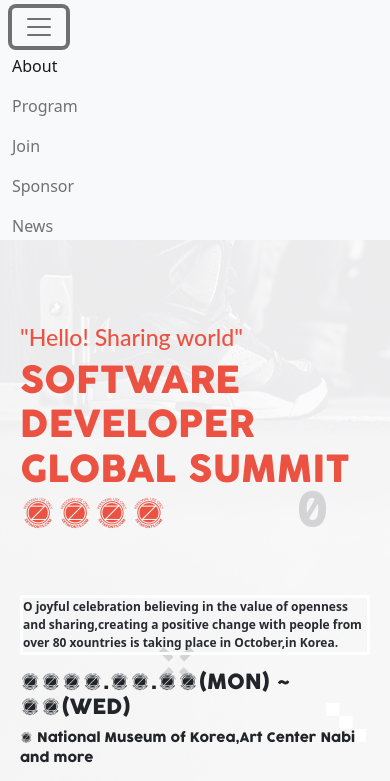
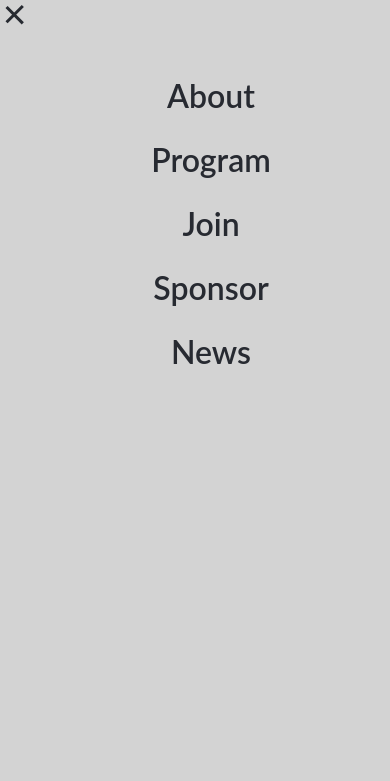
Before and after one commit to Donard97/First-Capstone-Project, a website: page index.html in a window 390 px wide. Both pictures are taken after a click on the button "hamburgermenu". Shown: the top 781 px of the page. Drawn offline with nearby package versions, Linux system fonts and the light colour scheme; a web font is replaced by a local one.

Commit message:
Add mobile menu

```diff
--- a/css/style.css
+++ b/css/style.css
@@ -2,6 +2,116 @@
   margin: 0;
   padding: 0;
   font-family: "lato", sans-serif;
+}
+
+.hamburger {
+  position: relative;
+  display: block;
+  width: 35px;
+  height: 35px;
+  cursor: pointer;
+  appearance: none;
+  background: none;
+  outline: none;
+  border: none;
+  z-index: 99;
+}
+
+.hamburger .bar {
+  width: 100%;
+  content: "";
+  display: block;
+  height: 3px;
+  background-color: #272a31;
+  margin: 6px 0;
+  transition: 0.4s;
+}
+
+.hamburger::after {
+  width: 100%;
+  content: "";
+  display: block;
+  height: 3px;
+  background-color: #272a31;
+  margin: 6px 0;
+  transition: 0.4s;
+}
+
+.hamburger::before {
+  width: 100%;
+  content: "";
+  display: block;
+  height: 3px;
+  background-color: #272a31;
+  margin: 6px 0;
+  transition: 0.4s;
+}
+
+.hamburger.is-active::before {
+  transform: rotate(-45deg) translate(-6px, 2px);
+}
+
+.hamburger.is-active::after {
+  transform: rotate(45deg) translate(-10px, -6px);
+}
+
+.hamburger.is-active .bar {
+  opacity: 0;
+}
+
+.mobile-nav {
+  position: fixed;
+  display: block;
+  top: 0;
+  left: 100%;
+  min-height: 100vh;
+  z-index: 98;
+  background-color: #d3d3d3;
+  margin-top: 60px;
+  height: 3px;
+}
+
+ul {
+  text-decoration: none;
+  list-style: none;
+  text-align: center;
+}
+
+.mobile-nav ul {
+  display: block;
+  width: 100%;
+  font-size: 32px;
+  line-height: 44px;
+  font-weight: 600;
+  transition: 0.4s;
+  margin: 0;
+  margin-top: 4rem;
+}
+
+.mobile-nav ul li {
+  padding: 10px 0;
+}
+
+.mobile-nav ul li a {
+  text-decoration: none;
+  color: #272a31;
+  font-family: "lato", sans-serif;
+}
+
+.mobile-nav.is-active {
+  left: 0;
+  width: 100%;
+  margin-top: 0;
+}
+
+@media (min-width: 768px) {
+  .mobile-nav {
+    display: none;
+  }
+
+  .hamburger {
+    display: none;
+  }
 }
 
 @font-face {
@@ -39,7 +149,7 @@
 
   .top-bar-section .top-bar-container .top-bar li h4 {
     font-size: 1rem;
-    color:#272a31
+    color: #272a31;
   }
 }
 
@@ -93,21 +203,18 @@
   font-weight: 600;
   margin-top: 58px;
   border: 3px solid white;
-  color:#272a31
-
-
+  color: #272a31;
 }
 
 .first-section .first-section-container .event-details {
   font-size: 13px;
   font-weight: 500;
-  font-family: 'Cocogoose';
+  font-family: "Cocogoose";
 }
-
 
 .first-section .first-section-container h1 {
   font-size: 37px;
-  font-family: 'Cocogoose';
+  font-family: "Cocogoose";
   color: #ec5242;
 }
 
@@ -140,7 +247,7 @@
   padding: 30px;
 }
 
-.second-section .second-section-container  .program-list {
+.second-section .second-section-container .program-list {
   display: grid;
   grid-gap: 10px;
   padding: 10px;
@@ -170,8 +277,7 @@
 .second-section .second-section-container .program-list .second-block h2,
 .second-section .second-section-container .program-list .third-block h2,
 .second-section .second-section-container .program-list .fourth-block h2,
-.second-section .second-section-container .program-list .fifth-block h2
-{
+.second-section .second-section-container .program-list .fifth-block h2 {
   display: flex;
   justify-content: center;
   align-items: center;
@@ -179,7 +285,12 @@
   padding: 0 20px 0 10px;
 }
 
-.second-section .second-section-container .program-list .flex-box .button-container .btn-primary {
+.second-section
+  .second-section-container
+  .program-list
+  .flex-box
+  .button-container
+  .btn-primary {
   padding: 10px;
 }
 
@@ -197,7 +308,7 @@
   border: none;
   border-radius: unset;
   font-size: 14px;
-  font-family: 'Circular-Loom';
+  font-family: "Circular-Loom";
   margin: 2rem 3.8rem;
   width: 262px;
 }
@@ -222,16 +333,14 @@
 .section-speakers-heading {
   text-align: center;
   padding: 20px;
-
 }
 .section-speakers-heading h2 {
   font-family: "lato", sans-serif;
   font-weight: 600;
-
 }
 
 .section-speakers-heading h2 span {
-  border-bottom: 3px solid #ec5242 ;
+  border-bottom: 3px solid #ec5242;
   padding-bottom: 10px;
 }
 
@@ -251,13 +360,12 @@
   color: #272a31;
 }
 
-
 .speaker-section .speaker-details .speaker-designation {
   font-size: 10px;
   font-style: italic;
   color: #ec5242;
   margin-bottom: -13px;
-  font-family: 'Cocogoose';
+  font-family: "Cocogoose";
 }
 
 .speaker-section .speaker-details .dots {
@@ -265,7 +373,7 @@
 }
 
 .speaker-section .speaker-details .speaker-history {
-  font-size: 9px ;
+  font-size: 9px;
   margin-bottom: 0;
 }
 
@@ -278,27 +386,25 @@
 }
 
 .partners-section .partners-heading {
-  padding : 30px;
+  padding: 30px;
 }
 
 .partners-section .partners-heading span {
-  border-bottom: 2px solid  #ec5242;
+  border-bottom: 2px solid #ec5242;
   padding-bottom: 5px;
 }
 
 .partners-section .partners-heading strong {
   font-weight: 500;
-
 }
 
 .partners-section .partners-flex {
   display: flex;
   flex-wrap: wrap;
   justify-content: center;
-
 }
 
-.partners-section .partners-flex img{
+.partners-section .partners-flex img {
   width: 100px;
   margin: 10px;
 }
@@ -314,12 +420,12 @@
   padding: 20px;
   font-size: 25px;
   font-weight: 600;
-  font-family: 'Cocogoose';
+  font-family: "Cocogoose";
 }
 
 .footer-flex .footer-logo a {
   text-decoration: none;
-  color:#272a31 ;
+  color: #272a31;
 }
 
 .footer-flex .copyright {
@@ -339,7 +445,7 @@
   text-align: center;
   background: white;
   font-size: 9px;
-  font-family: 'COCOGOOSE';
+  font-family: "COCOGOOSE";
   color: #272a31;
   line-height: 20px;
 }
@@ -397,18 +503,16 @@
   font-size: 11px;
   margin: 30px 20px;
   font-weight: 500;
-  font-family: 'Lato', sans-serif;
+  font-family: "Lato", sans-serif;
   line-height: 20px;
 }
 
 .events .first-event {
   width: 100%;
   padding: 20px 20px 10px 20px;
-
 }
 
 .events .second-event {
   width: 100%;
   padding: 10px 20px 20px 20px;
-
 }
--- a/index.html
+++ b/index.html
@@ -35,13 +35,21 @@
       </ul>
     </div>
   </div>
+  <button title="hamburgermenu" type="button" class="hamburger">
+    <span class="bar"></span>
+  </button>
+  <nav class="mobile-nav">
+    <ul>
+      <li><a href="pages/about.html">About</a></li>
+      <li><a href="#program">Program</a></li>
+      <li><a href="#join">Join</a></li>
+      <li><a href="#sponsor">Sponsor</a></li>
+      <li><a href="#news">News</a></li>
+    </ul>
+  </nav>
   <nav class="navbar navbar-expand-md navbar-light bg-light">
     <div class="container-fluid">
       <a class="navbar-brand" href="#">Logo</a>
-      <button class="navbar-toggler" type="button" data-bs-toggle="collapse" data-bs-target="#navbarSupportedContent"
-        aria-controls="navbarSupportedContent" aria-expanded="false" aria-label="Toggle navigation">
-        <span class="navbar-toggler-icon"></span>
-      </button>
       <div class="collapse navbar-collapse" id="navbarSupportedContent">
         <ul class="navbar-nav me-auto mb-2 mb-lg-0">
           <li class="nav-item">
@@ -190,6 +198,7 @@
     crossorigin="anonymous"></script>
   <script src="https://kit.fontawesome.com/c70d972411.js" crossorigin="anonymous"></script>
   <script src="js/script.js"></script>
+  <script src="js/menu.js"></script>
 </body>
 
 </html>
--- /dev/null
+++ b/js/menu.js
@@ -0,0 +1,7 @@
+const menu_btn = document.querySelector('.hamburger');
+const mobile_menu = document.querySelector('.mobile-nav');
+
+menu_btn.addEventListener('click', function () {
+  menu_btn.classList.toggle('is-active');
+  mobile_menu.classList.toggle('is-active');
+});
```
Also changed, not shown: pages/about.html (+13 -3 lines). Lines whose indentation alone changed are shown as unchanged.
